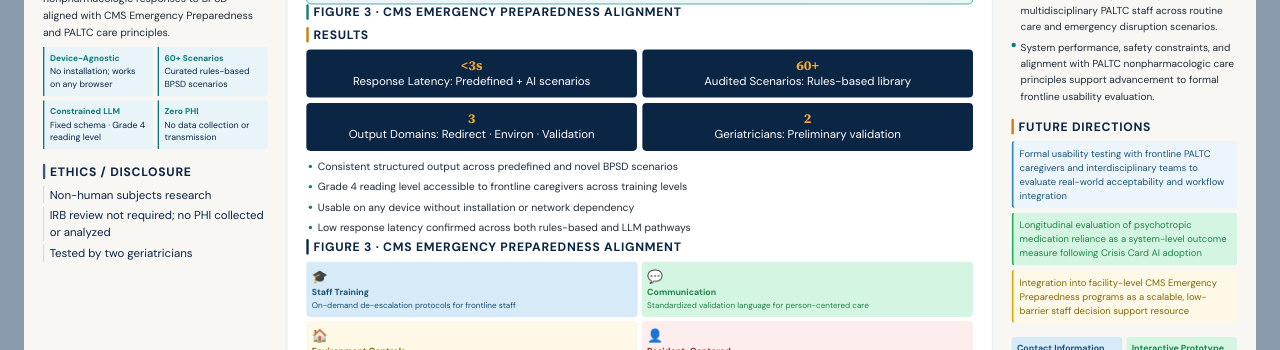
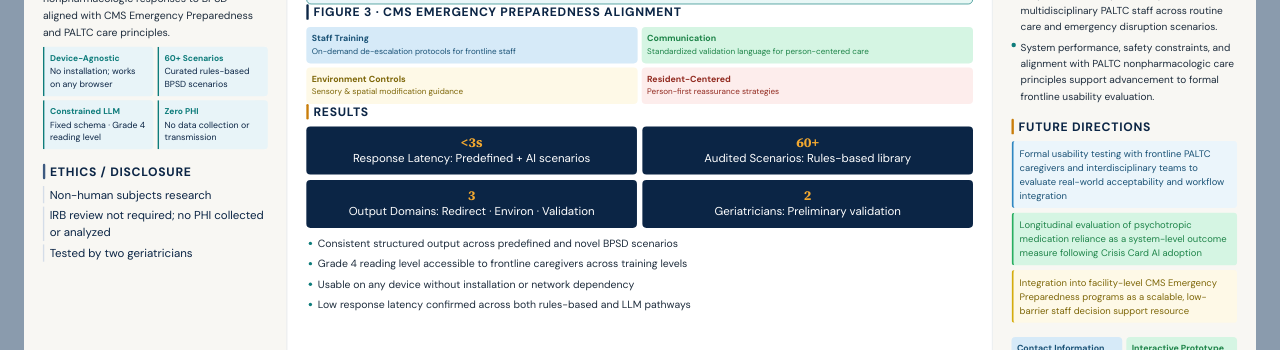
Before and after one commit to Dirshco/AAIC26, a plain HTML site: page abstract2.html in a window 1280 px wide. Shown: the part 737-1087 px from the top of the page. Drawn offline with Linux system fonts and the light colour scheme.

Commit message:
Update abstract2.html

```diff
--- a/abstract2.html
+++ b/abstract2.html
@@ -367,8 +367,17 @@ Analysis In Memory Care Centers</h1>
         </div>
       </div>
     </section>
-</div><div><section><div class="sh"><div class="bar bt"></div><h2>Figure 3 · CMS Emergency Preparedness Alignment</h2></div></section>
+    <section>
+      <div class="sh"><div class="bar bn"></div><h2>Figure 3 · CMS Emergency Preparedness Alignment</h2></div>
+      <div class="cms">
+        <div class="cm2 ca"><div class="ct2">Staff Training</div><div class="cd">On-demand de-escalation protocols for frontline staff</div></div>
+        <div class="cm2 cb"><div class="ct2">Communication</div><div class="cd">Standardized validation language for person-centered care</div></div>
+        <div class="cm2 cc2"><div class="ct2">Environment Controls</div><div class="cd">Sensory &amp; spatial modification guidance</div></div>
+        <div class="cm2 cd2"><div class="ct2">Resident-Centered</div><div class="cd">Person-first reassurance strategies</div></div>
+      </div>
+    </section>
 </div>
+
     <section>
       <div class="sh"><div class="bar bg"></div><h2>Results</h2></div>
       <div class="stats">
@@ -384,15 +393,7 @@ Analysis In Memory Care Centers</h1>
         <li>Low response latency confirmed across both rules-based and LLM pathways</li>
       </ul>
     </section>
-    <section>
-      <div class="sh"><div class="bar bn"></div><h2>Figure 3 · CMS Emergency Preparedness Alignment</h2></div>
-      <div class="cms">
-        <div class="cm2 ca"><div class="ci">🎓</div><div class="ct2">Staff Training</div><div class="cd">On-demand de-escalation protocols for frontline staff</div></div>
-        <div class="cm2 cb"><div class="ci">💬</div><div class="ct2">Communication</div><div class="cd">Standardized validation language for person-centered care</div></div>
-        <div class="cm2 cc2"><div class="ci">🏠</div><div class="ct2">Environment Controls</div><div class="cd">Sensory &amp; spatial modification guidance</div></div>
-        <div class="cm2 cd2"><div class="ci">👤</div><div class="ct2">Resident-Centered</div><div class="cd">Person-first reassurance strategies</div></div>
-      </div>
-    </section>
+
 
 
   </div><!-- /cM -->
```
